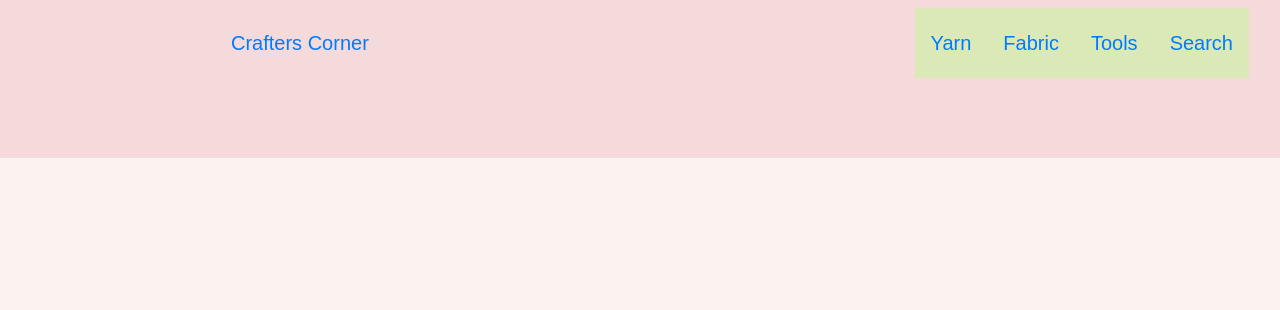
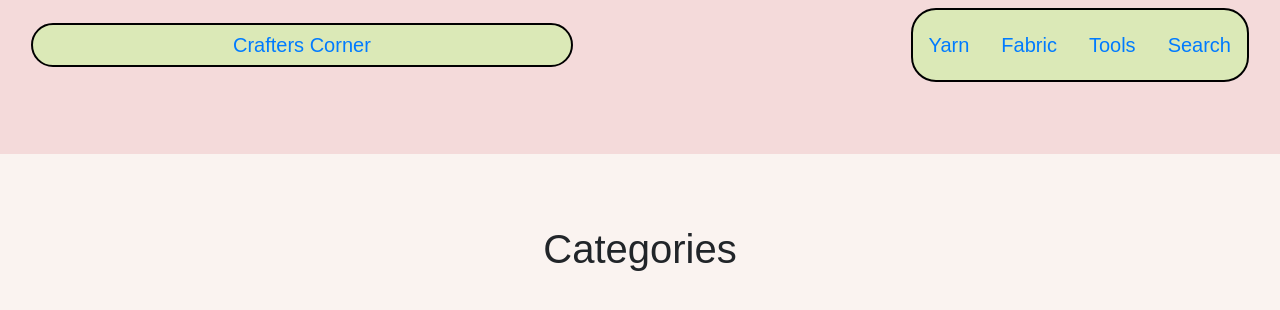
Before and after one commit to zoeyvanwyk/project--Java-and-Web-development, a plain HTML site: page index.html in a window 1280 px wide. Drawn offline with nearby package versions, Linux system fonts and the light colour scheme.

Commit message:
continuing nav
worked on the nav a bit more and started with basics of next section

```diff
--- a/index.html
+++ b/index.html
@@ -13,16 +13,18 @@
 
 <body>
 
-    <!--Nav-->
+    <!--Header Section-->
     <section class="header fixed-top">
         <nav class="navbar">
-
             <div class="container-fluid">
 
+
+                <!--Website name and logo-->
                 <div class="navbar-header">
-                    <a class="navbar-brand pink" href="#">Crafters Corner</a>
+                    <a class="navbar-brand" href="#">Crafters Corner</a>
                 </div>
 
+                <!--Nav bar-->
                 <div class="icon-bar">
                     <ul class="nav justify-content-end ">
 
@@ -50,7 +52,15 @@
     </section>
 
     <!--categories-->
-    <div></div>
+    <section class="categories">
+        <h1>Categories</h1>
+
+        <div class="row">
+
+
+
+        </div>
+    </sec>
 
     <!--footers-->
     <div></div>
--- a/styles.css
+++ b/styles.css
@@ -5,26 +5,43 @@ body {
 
 .header {
     background-color: #F4DADA ;
-    padding: 0 0 4.5rem;
+    padding: 0 0 4rem;
+
 }
 
 .icon-bar {
     /*width: 100%;*/
     background-color: #DBE9B7;
     /*overflow: auto;*/
+    border-radius: 25px;
+    border: 2px solid #000000;
+    /*width: 20%;*/
+    text-align: center;
+    padding: 12px 0;
+    /*transition: all 0.3s ease;*/
+    color: white;
+    font-size: 20px;
   }
 
 .icon-bar li {
-    /*width: 20%;*/
+    /*width: 20%;
     text-align: center;
     padding: 12px 0;
-    transition: all 0.3s ease;
+    /*transition: all 0.3s ease;
     color: white;
-    font-size: 20px;
+    font-size: 20px;*/
 }
 
 .navbar-brand{
     padding-left: 200px;
     padding-right:200px;
     border-radius: 25px;
+    background-color: #DBE9B7;
+    border: 2px solid #000000;
 }
+
+
+.categories {
+    padding-top:  225px;
+    text-align: center;
+}
```
